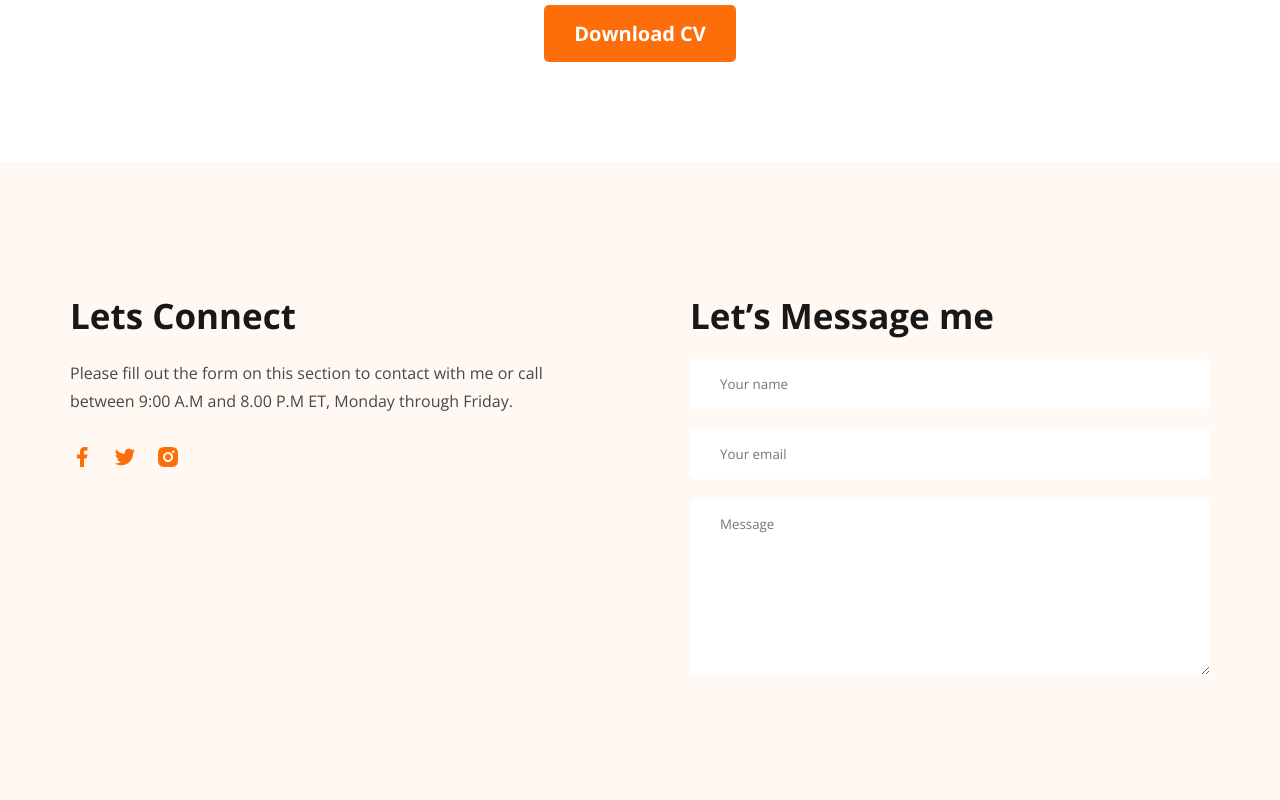
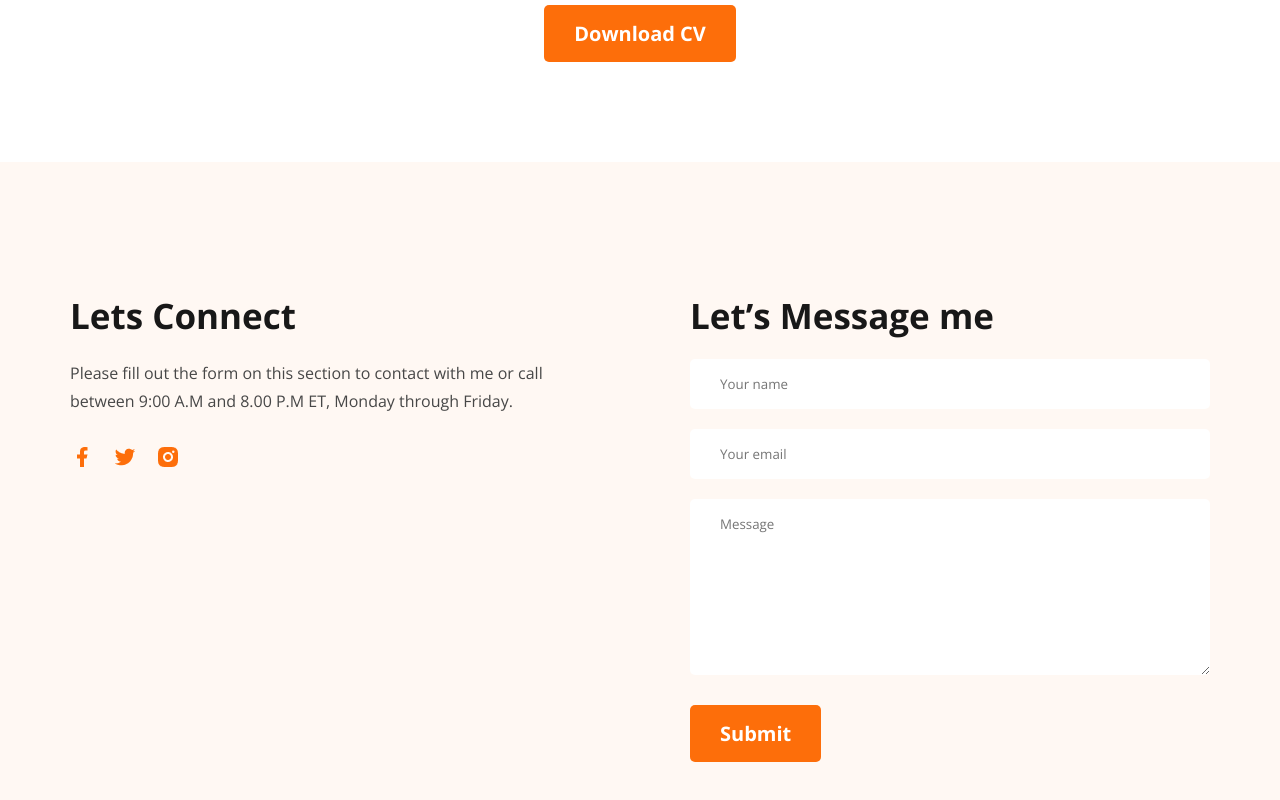
Before and after one commit to Haruntahid/protfolio_1, a plain HTML site: page index.html in a window 1280 px wide. Shown: the part 3169-3969 px from the top of the page. Drawn offline with nearby package versions, Linux system fonts and the light colour scheme.

Commit message:
footer rebuild

```diff
--- a/index.html
+++ b/index.html
@@ -229,6 +229,7 @@
               rows="8"
             ></textarea>
           </div>
+          <button style="margin-top: 10px;" class="primary_btn">Submit</button>
         </div>
       </div>
     </footer>
```
